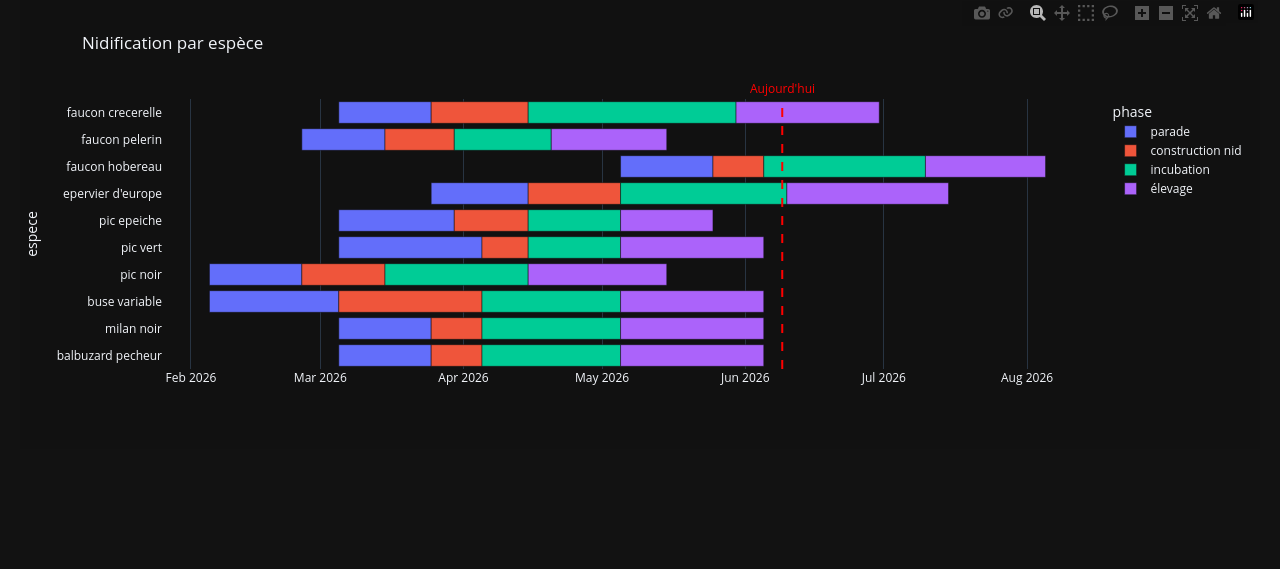
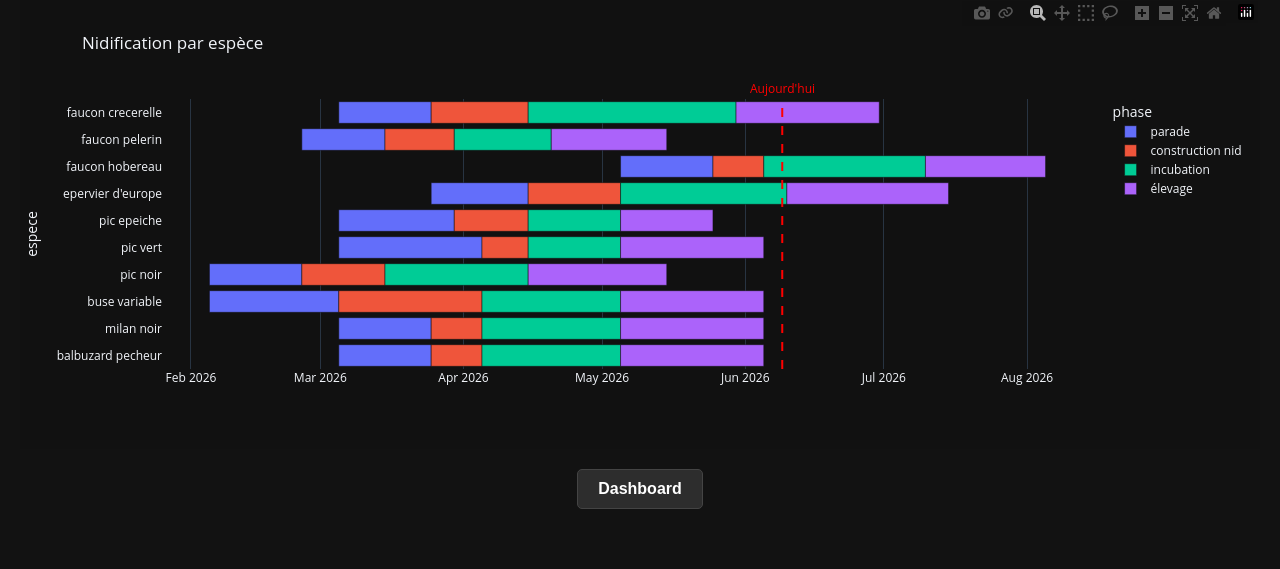
Before and after one commit to shayanekat/PersonalSpace, a Flask app: page /nidification in a window 1280 px wide. Shown: the part 101-670 px from the top of the page. Run offline with Flask 3, Linux system fonts and the light colour scheme; the visitor is signed in with stand-in values (Sample User, id 1).

Commit message:
ajout d'un bouton retour vers le dashboard

```diff
--- a/app.py
+++ b/app.py
@@ -4,8 +4,8 @@
 """
 
 import datetime
+from functools import wraps
 import os
-from functools import wraps
 
 import werkzeug.security
 from werkzeug.utils import secure_filename
--- a/static/nidification.css
+++ b/static/nidification.css
@@ -14,3 +14,32 @@ body {
     width: 100%;
     overflow-x: auto;
 }
+
+.footer {
+    margin-top: 20px;
+    text-align: center;
+}
+
+.footer a {
+    display: inline-block;
+    padding: 10px 20px;
+    background-color: #2d2d2d;
+    color: #ffffff;
+    text-decoration: none;
+    border: 1px solid #444;
+    border-radius: 5px;
+    font-weight: bold;
+    transition: background-color 0.2s ease,
+                border-color 0.2s ease,
+                transform 0.2s ease;
+}
+
+.footer a:hover {
+    background-color: #3d3d3d;
+    border-color: #666;
+    transform: translateY(-2px);
+}
+
+.footer a:active {
+    transform: translateY(0);
+}
--- a/templates/nidification.html
+++ b/templates/nidification.html
@@ -17,5 +17,10 @@
 
       <div class="graph-container">{{ graph_html | safe }}</div>
     </div>
+    <div class="footer">
+      <p>
+        <a href="{{ url_for('dashboard') }}">Dashboard</a>
+      </p>
+    </div>
   </body>
 </html>
--- a/templates/texteditor.html
+++ b/templates/texteditor.html
@@ -84,6 +84,12 @@
       </form>
     </main>
 
+    <div class="footer">
+      <p>
+        <a href="{{ url_for('dashboard') }}">Dashboard</a>
+      </p>
+    </div>
+
     <script>
       const textarea = document.querySelector("textarea");
       const message = document.getElementById("save-message");
```
Also changed, not shown: static/css/editor.css (+32 -0 lines), README.md.
